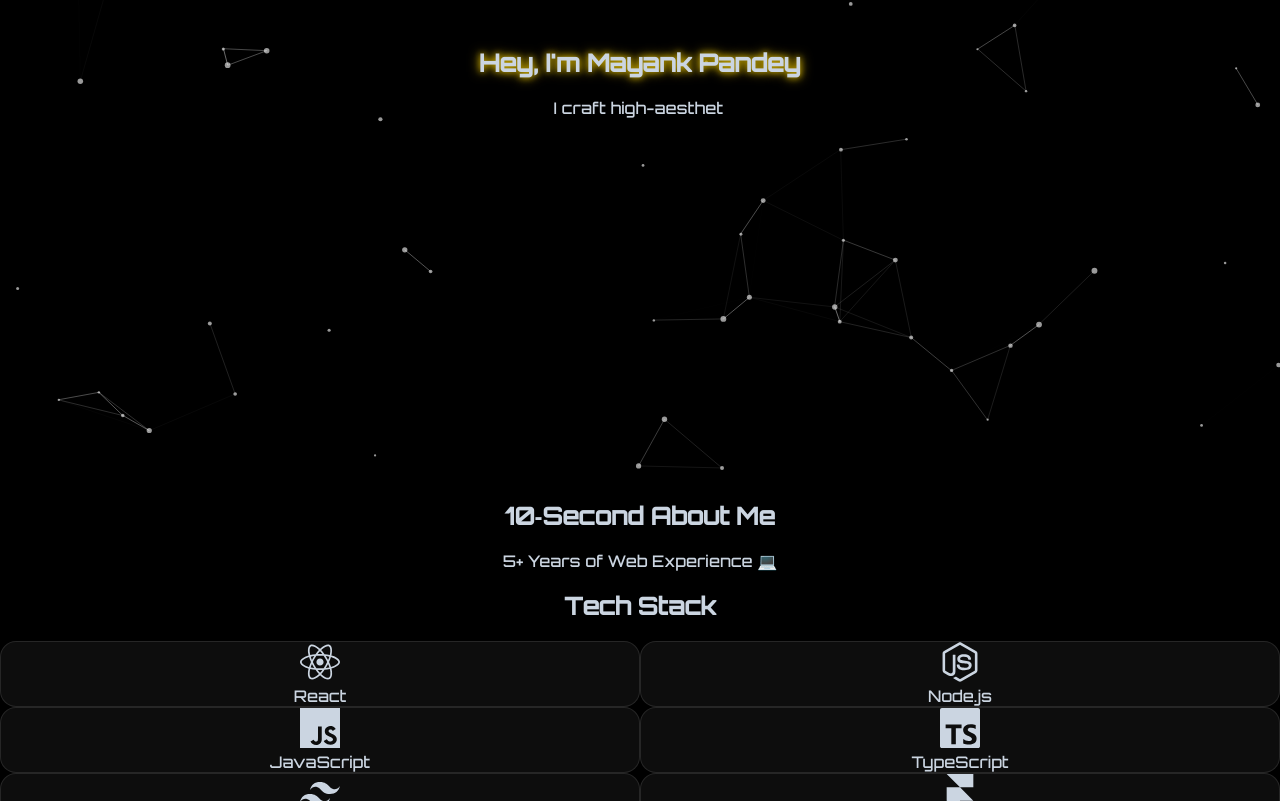
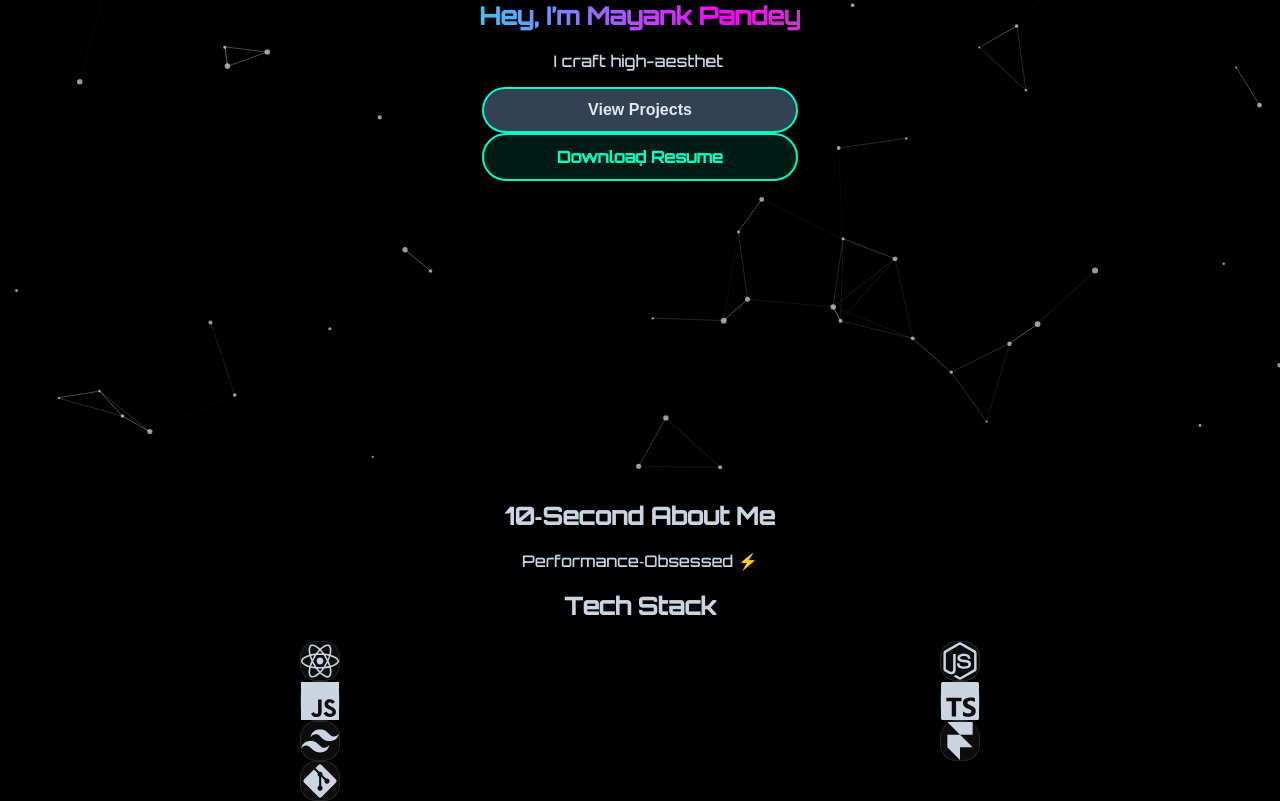
Before and after one commit to Wizard-Mayank/My-Portfolio, a React (Vite) app: page / in a window 1280 px wide. Shown: the part 319-1120 px from the top of the page. Built offline with nearby package versions, Linux system fonts and the light colour scheme.

Commit message:
some optimizations

```diff
--- a/index.html
+++ b/index.html
@@ -21,6 +21,8 @@
       href="https://fonts.googleapis.com/css2?family=Orbitron:wght@500&display=swap"
       rel="stylesheet"
     />
+
+    <link rel="icon" href="/favicon.ico" type="image/x-icon" />
 
     <!-- Loader Styles -->
     <style>
--- a/src/components/AboutHighlights.jsx
+++ b/src/components/AboutHighlights.jsx
@@ -1,39 +1,51 @@
-// src/components/AboutHighlights.jsx
-import React from "react";
-import { TypeAnimation } from "react-type-animation";
+import React, { useState, useEffect } from "react";
+import { motion, AnimatePresence } from "framer-motion";
 
 const highlights = [
   "Full‑Stack Developer 🚀",
-  "5+ Years of Web Experience 💻",
+  "4+ Years of Web Experience 💻",
   "Performance‑Obsessed ⚡️",
   "High‑Aesthetic UIs 🎨",
   "Let’s build something epic! 🔥",
 ];
 
 export default function AboutHighlights() {
+  const [idx, setIdx] = useState(0);
+
+  // cycle every 2.5s
+  useEffect(() => {
+    const timer = setInterval(() => {
+      setIdx((i) => (i + 1) % highlights.length);
+    }, 2500);
+    return () => clearInterval(timer);
+  }, []);
+
   return (
     <section
       id="about-highlights"
-      className="py-20 bg-gray-50 dark:bg-zinc-950 text-center"
+      className="relative py-20 bg-gray-50 dark:bg-zinc-950 text-center overflow-hidden"
     >
-      <h2 className="text-3xl font-bold text-zinc-900 dark:text-white mb-6">
+      {/* Glow halo behind */}
+      <div className="absolute inset-0 pointer-events-none bg-[radial-gradient(circle_at_center,_rgba(0,255,195,0.1),_transparent_70%)]"></div>
+
+      <h2 className="relative text-3xl font-bold text-zinc-900 dark:text-white mb-6 z-10">
         10‑Second About Me
       </h2>
-      <p className="text-xl md:text-2xl text-zinc-700 dark:text-zinc-300 max-w-2xl mx-auto">
-        <TypeAnimation
-          sequence={[
-            highlights[0], 2000,
-            highlights[1], 2000,
-            highlights[2], 2000,
-            highlights[3], 2000,
-            highlights[4], 2000,
-          ]}
-          speed={40}
-          wrapper="span"
-          cursor={false}
-          repeat={0}
-        />
-      </p>
+
+      <div className="relative h-16 flex items-center justify-center z-10">
+        <AnimatePresence mode="wait">
+          <motion.span
+            key={highlights[idx]}
+            className="text-xl md:text-2xl font-medium text-zinc-700 dark:text-zinc-300 underline-glow"
+            initial={{ opacity: 0, y: 10 }}
+            animate={{ opacity: 1, y: 0 }}
+            exit={{ opacity: 0, y: -10 }}
+            transition={{ duration: 0.6 }}
+          >
+            {highlights[idx]}
+          </motion.span>
+        </AnimatePresence>
+      </div>
     </section>
   );
 }
--- a/src/components/Hero.jsx
+++ b/src/components/Hero.jsx
@@ -1,4 +1,3 @@
-// src/components/Hero.jsx
 import React, { useRef } from "react";
 import { motion, useScroll, useTransform } from "framer-motion";
 import { TypeAnimation } from "react-type-animation";
@@ -9,7 +8,6 @@ const Hero = () => {
     target: heroRef,
     offset: ["start start", "end start"],
   });
-
   const headingY = useTransform(scrollYProgress, [0, 1], [0, -100]);
   const subtitleY = useTransform(scrollYProgress, [0, 1], [0, -50]);
   const opacity = useTransform(scrollYProgress, [0, 0.3], [1, 0]);
@@ -18,42 +16,30 @@ const Hero = () => {
     <section
       id="home"
       ref={heroRef}
-      className="h-screen flex items-center justify-center relative z-10"
+      className="relative h-screen flex flex-col items-center justify-center overflow-hidden"
     >
-      <motion.div className="text-center">
+      {/* Canvas background (FloatingParticles mounts behind) */}
+      <div className="absolute inset-0 -z-10" />
+
+      <motion.div className="text-center px-4">
+        {/* Masked gradient headline */}
         <motion.h1
-          className="text-5xl md:text-7xl font-extrabold mb-6 text-sky-400"
           style={{ y: headingY }}
           animate={{
-            textShadow: [
-              "0 0 6px #f00, 0 0 12px #f00",
-              "0 0 6px #0ff, 0 0 12px #0ff",
-              "0 0 6px #0f0, 0 0 12px #0f0",
-              "0 0 6px #f00, 0 0 12px #f00",
-            ],
             scale: [1, 1.02, 1],
           }}
           transition={{
-            textShadow: {
-              duration: 8,
-              repeat: Infinity,
-              repeatType: "loop",
-              ease: "easeInOut",
-            },
-            scale: {
-              duration: 4,
-              repeat: Infinity,
-              repeatType: "mirror",
-              ease: "easeInOut",
-            },
+            scale: { duration: 4, repeat: Infinity, repeatType: "mirror", ease: "easeInOut" },
           }}
+          className="gradient-mask text-5xl md:text-7xl font-extrabold mb-6"
         >
-          Hey, I'm Mayank Pandey
+          Hey, I’m Mayank Pandey
         </motion.h1>
 
+        {/* Subheading with type animation */}
         <motion.p
           style={{ y: subtitleY, opacity }}
-          className="text-xl md:text-2xl text-zinc-700 dark:text-zinc-300 max-w-2xl mx-auto"
+          className="text-xl md:text-2xl text-zinc-700 dark:text-zinc-300 mb-8 max-w-2xl mx-auto"
         >
           <TypeAnimation
             sequence={[
@@ -67,6 +53,37 @@ const Hero = () => {
             repeat={0}
           />
         </motion.p>
+
+        {/* CTA Buttons */}
+        <div className="flex flex-col sm:flex-row gap-4 justify-center mb-16">
+          <button
+            onClick={() => document.getElementById("projects")?.scrollIntoView({ behavior: "smooth" })}
+            className="cta-btn"
+          >
+            View Projects
+          </button>
+          <a
+            href="/resume.pdf"
+            download
+            className="cta-btn"
+          >
+            Download Resume
+          </a>
+        </div>
+
+        {/* Scroll‑Down Cue */}
+        <div className="scroll-cue">
+          <svg
+            xmlns="http://www.w3.org/2000/svg"
+            className="w-8 h-8 animate-bounce"
+            fill="none"
+            viewBox="0 0 24 24"
+            stroke="currentColor"
+            strokeWidth={2}
+          >
+            <path strokeLinecap="round" strokeLinejoin="round" d="M19 9l-7 7-7-7" />
+          </svg>
+        </div>
       </motion.div>
     </section>
   );
--- a/src/components/TechStack.jsx
+++ b/src/components/TechStack.jsx
@@ -1,33 +1,83 @@
 // src/components/TechStack.jsx
 import React from "react";
+import { motion } from "framer-motion";
 import { FaReact, FaNodeJs, FaGitAlt } from "react-icons/fa";
-import { SiJavascript, SiTypescript, SiTailwindcss, SiFramer } from "react-icons/si";
+import {
+  SiJavascript,
+  SiTypescript,
+  SiTailwindcss,
+  SiFramer,
+} from "react-icons/si";
 
 const techs = [
-  { name: "React", icon: <FaReact size={40} /> },
-  { name: "Node.js", icon: <FaNodeJs size={40} /> },
-  { name: "JavaScript", icon: <SiJavascript size={40} /> },
-  { name: "TypeScript", icon: <SiTypescript size={40} /> },
-  { name: "Tailwind CSS", icon: <SiTailwindcss size={40} /> },
-  { name: "Framer Motion", icon: <SiFramer size={40} /> },
-  { name: "Git", icon: <FaGitAlt size={40} /> },
+  { name: "React", icon: <FaReact size={38} />, border: "border-cyan-400" },
+  { name: "Node.js", icon: <FaNodeJs size={38} />, border: "border-emerald-400" },
+  { name: "JavaScript", icon: <SiJavascript size={38} />, border: "border-yellow-400" },
+  { name: "TypeScript", icon: <SiTypescript size={38} />, border: "border-blue-400" },
+  { name: "Tailwind CSS", icon: <SiTailwindcss size={38} />, border: "border-teal-400" },
+  { name: "Framer Motion", icon: <SiFramer size={38} />, border: "border-pink-400" },
+  { name: "Git", icon: <FaGitAlt size={38} />, border: "border-red-400" },
 ];
 
 export default function TechStack() {
   return (
     <section id="tech-stack" className="py-20 bg-white dark:bg-black text-center">
-      <h2 className="text-3xl font-bold text-zinc-900 dark:text-white mb-10">
+      <h2 className="text-3xl font-bold text-zinc-900 dark:text-white mb-12 underline-glow">
         Tech Stack
       </h2>
-      <div className="max-w-4xl mx-auto grid grid-cols-2 sm:grid-cols-3 lg:grid-cols-4 gap-8 px-4">
-        {techs.map((tech) => (
-          <div key={tech.name} className="glow-card p-6 flex flex-col items-center justify-center">
-            <div className="text-accent mb-4">{tech.icon}</div>
-            <span className="mt-2 text-sm font-medium text-zinc-900 dark:text-white">
-              {tech.name}
-            </span>
-          </div>
-        ))}
+
+      <div className="mx-auto max-w-7xl px-4">
+        <div className="grid grid-cols-2 sm:grid-cols-3 md:grid-cols-4 lg:grid-cols-7 gap-6 justify-items-center">
+          {techs.map((tech, index) => {
+            const isLast = index === techs.length - 1;
+            return (
+              <motion.div
+                key={tech.name}
+                initial={{ opacity: 0, y: 20 }}
+                whileInView={{ opacity: 1, y: 0 }}
+                transition={{ duration: 0.4, delay: index * 0.08 }}
+                viewport={{ once: true }}
+                className="relative group"
+              >
+                {/* Tooltip */}
+                <div
+                  className={[
+                    "absolute scale-95 opacity-0 group-hover:opacity-100 group-hover:scale-100 transition-all duration-300 pointer-events-none z-20",
+                    // If last (Git), position top-left; else top-right
+                    isLast
+                      ? "top-0 left-0 transform -translate-x-full -translate-y-full"
+                      : "top-0 right-0 transform translate-x-1/2 -translate-y-full",
+                  ].join(" ")}
+                >
+                  <div
+                    className="
+                      px-3 py-1 text-xs text-white
+                      bg-black/80 dark:bg-white/10 backdrop-blur-md
+                      border border-white/10 rounded-md shadow-lg
+                      neon-glow-tooltip whitespace-nowrap
+                    "
+                  >
+                    {tech.name}
+                  </div>
+                </div>
+
+                {/* Icon Box */}
+                <div
+                  className={`
+                    glow-card
+                    w-20 h-20 sm:w-24 sm:h-24
+                    flex items-center justify-center
+                    border-2 ${tech.border}
+                    transition-transform duration-300
+                    hover:scale-110
+                  `}
+                >
+                  {tech.icon}
+                </div>
+              </motion.div>
+            );
+          })}
+        </div>
       </div>
     </section>
   );
--- a/src/index.css
+++ b/src/index.css
@@ -572,3 +572,110 @@ html.light .glow-background-wrapper::after {
     box-shadow: 0 0 10px #0ea5e9, 0 0 20px #0ea5e9;
   }
 }
+
+/* 1. Gradient mask for headline */
+.gradient-mask {
+  background: linear-gradient(90deg, #0ff, #f0f, #0f0, #ff0, #0ff);
+  background-size: 400% 400%;
+  -webkit-background-clip: text;
+  -webkit-text-fill-color: transparent;
+  animation: gradient-slide 8s ease infinite;
+}
+
+@keyframes gradient-slide {
+  0% { background-position: 0% 50%; }
+  50% { background-position: 100% 50%; }
+  100% { background-position: 0% 50%; }
+}
+
+/* 2. CTA Buttons */
+.cta-btn {
+  position: relative;
+  padding: 0.75rem 1.5rem;
+  font-size: 1rem;
+  font-weight: 600;
+  border: 2px solid #00ffc3;
+  border-radius: 9999px;
+  background: rgba(0, 255, 195, 0.1);
+  color: #00ffc3;
+  overflow: hidden;
+  transition: color 0.3s, background 0.3s;
+}
+.cta-btn::after {
+  content: "";
+  position: absolute;
+  inset: 0;
+  background: rgba(255, 255, 255, 0.2);
+  transform: scaleX(0);
+  transform-origin: left;
+  transition: transform 0.4s ease;
+}
+.cta-btn:hover {
+  background: #00ffc3;
+  color: #000;
+}
+.cta-btn:hover::after {
+  transform: scaleX(1);
+}
+/* Ripple effect */
+.cta-btn:active::after {
+  animation: ripple 0.6s ease-out forwards;
+}
+
+/* 3. Scroll‑Down Cue positioning */
+.scroll-cue {
+  position: absolute;
+  bottom: 3rem;
+  left: 50%;
+  transform: translateX(-50%);
+  color: #38bdf8;
+}
+
+/* Glow halo behind about section */
+#about-highlights {
+  position: relative;
+  z-index: 0;
+}
+#about-highlights > .bg-\[radial-gradient\(circle_at_center,\_rgba\(0,255,195,0\.1\),\_transparent_70%\)\] {
+  z-index: 1;
+}
+
+/* Underline‑glow: grow from left edge */
+.underline-glow {
+  position: relative;
+  display: inline-block;
+  cursor: pointer;           /* ensure it can be hovered */
+  pointer-events: auto;      /* restore pointer events */
+}
+
+.underline-glow::after {
+  content: "";
+  position: absolute;
+  bottom: -4px;
+  left: 0;
+  width: 0;
+  height: 2px;
+  background: #00ffc3;
+  box-shadow: 0 0 6px #00ffc3, 0 0 12px #00ffc3;
+  transition: width 0.5s ease;
+}
+
+.underline-glow:hover::after,
+.underline-glow.animate::after {
+  width: 100%;       /* expand to full text width */
+}
+
+/* Optional: trigger underline animation on entry */
+.animate-underline {
+  animation: underline-pop 0.6s forwards;
+}
+
+@keyframes underline-pop {
+  0% { width: 0; }
+  100% { width: 100%; }
+}
+
+.neon-glow-tooltip {
+  text-shadow: 0 0 4px #00ffc3, 0 0 8px #00ffc3;
+  border-radius: 0.5rem;
+}
```
